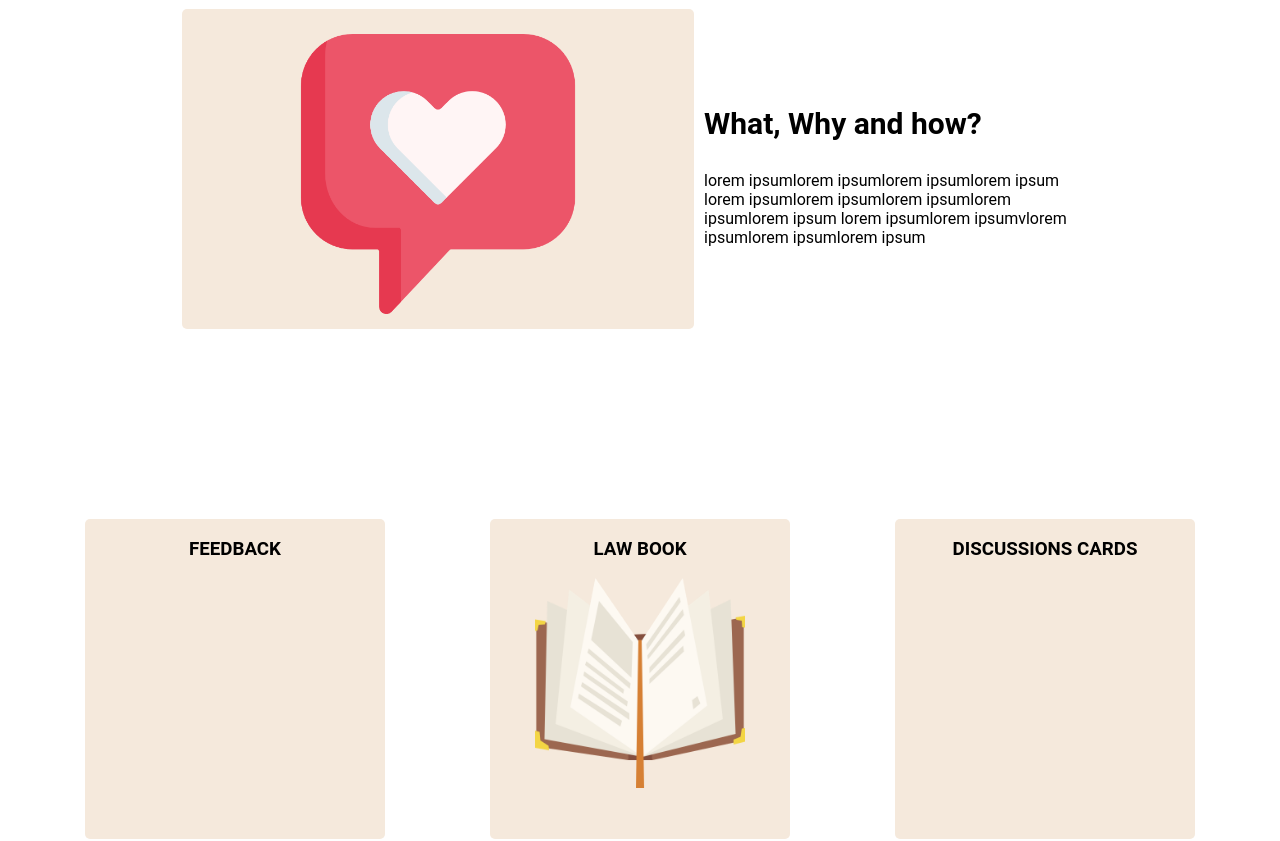
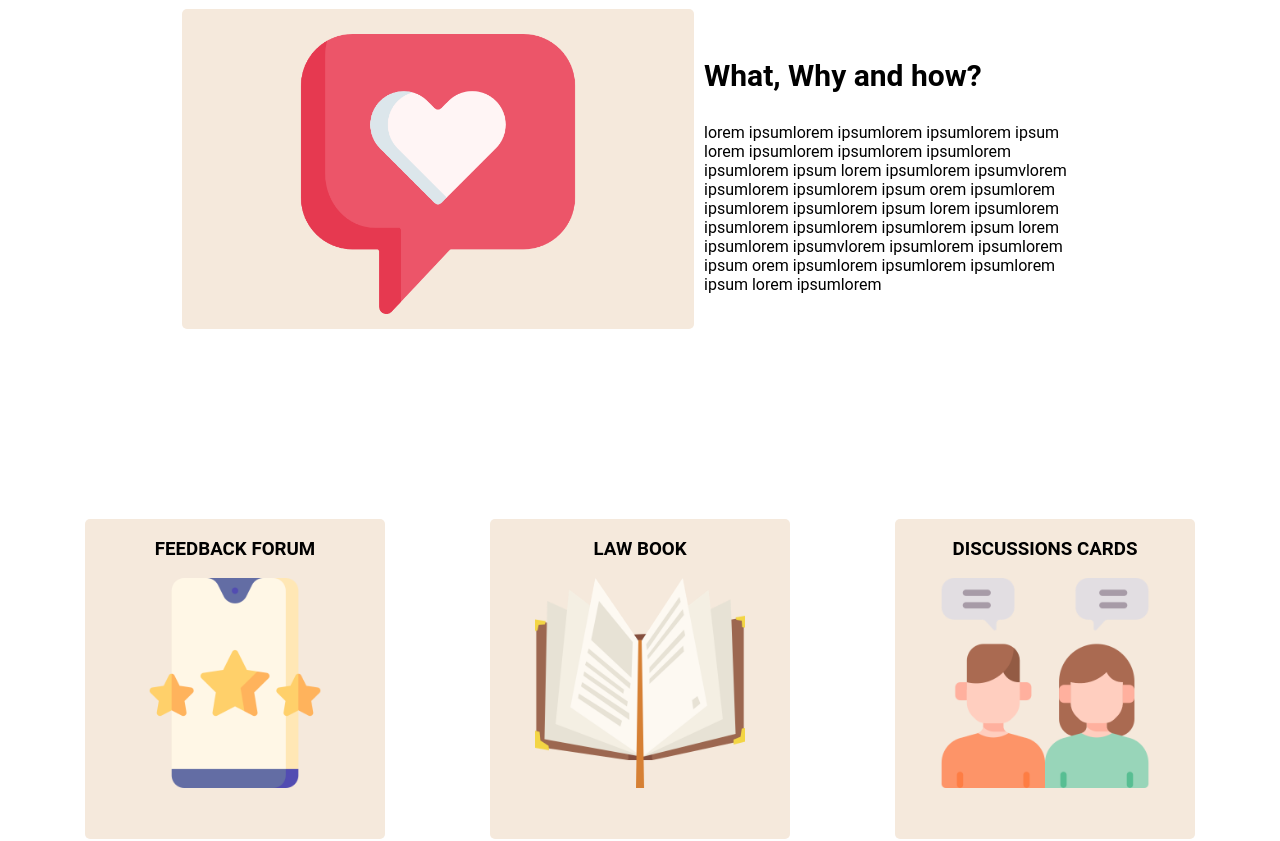
Before and after one commit to mhammarback/final-project, a React (Create React App) app in the folder frontend/: page / in a window 1280 px wide. Shown: the part 620-1461 px from the top of the page. Built offline with nearby package versions, Linux system fonts and the light colour scheme.

Commit message:
added icons for demo

```diff
--- a/frontend/src/pages/StartPage.js
+++ b/frontend/src/pages/StartPage.js
@@ -5,6 +5,8 @@ import { NavLink } from 'react-router-dom'
 import { LargeCard, MediumCard, SmallCard, WideCard } from '../lib/Cards'
 import Book from '../img/open-book.png'
 import Heart from '../img/love.png'
+import Discussion from '../img/debate.png'
+import Feedback from '../img/stars.png'
 
 export const StartPage = () => {
   return (
@@ -18,6 +20,10 @@ export const StartPage = () => {
           <p> lorem ipsumlorem ipsumlorem ipsumlorem ipsum
           lorem ipsumlorem ipsumlorem ipsumlorem ipsumlorem ipsum
           lorem ipsumlorem ipsumvlorem ipsumlorem ipsumlorem ipsum
+          orem ipsumlorem ipsumlorem ipsumlorem ipsum lorem ipsumlorem
+          ipsumlorem ipsumlorem ipsumlorem ipsum lorem ipsumlorem
+          ipsumvlorem ipsumlorem ipsumlorem ipsum
+          orem ipsumlorem ipsumlorem ipsumlorem ipsum lorem ipsumlorem
            </p>
          </div>
      </div>
@@ -25,7 +31,8 @@ export const StartPage = () => {
     <div className ="container-cards">
       <NavLink to ="/forum" className="nav-links">
         <SmallCard>
-          <h3>FEEDBACK</h3>
+          <h3>FEEDBACK FORUM</h3>
+          <Icon src={Feedback} alt="feedback icon" />
         </SmallCard>
       </NavLink>
 
@@ -39,6 +46,7 @@ export const StartPage = () => {
       <NavLink to ="/discussion" className="nav-links">
         <SmallCard>
           <h3>DISCUSSIONS CARDS</h3>
+          <Icon src={Discussion} alt="discussion icon" />
         </SmallCard>
       </NavLink>
     </div>
@@ -52,7 +60,6 @@ export const StartPage = () => {
 
     <div className ="wide-container">
       <WideCard>
-      <p>Link : https://www.frivilligtsex.se/summary-in-english/ </p>
       </WideCard>
     </div>
     </>
--- a/frontend/src/quiz/QuizHome.js
+++ b/frontend/src/quiz/QuizHome.js
@@ -1,11 +1,11 @@
 import React,{ useEffect } from 'react'
 import { useDispatch, useSelector } from 'react-redux'
 import { NavLink } from 'react-router-dom'
+import styled from 'styled-components/macro'
 
-import styled from 'styled-components/macro'
 import { user, getSecretMessage, logout } from '../reducers/user'
-
 import { Button } from '../lib/Button'
+import { ContainerCenter } from '../lib/Container'
 
 export const QuizHome = ({ setPage }) => {
 	const dispatch = useDispatch()
@@ -26,10 +26,12 @@ export const QuizHome = ({ setPage }) => {
 	return(
 		<>
 		<Section>
-		<h1>Welcome to the quiz page username</h1>
-		<h3>{`${secretMessage}`}</h3>
-		 <NavLink to="/quiz-start"><Button>start</Button></NavLink>
-		 <Button type="button" onClick={handleClick}>Log out</Button>
+		  <h1>Welcome to the quiz page username</h1>
+		  <h3>{`${secretMessage}`}</h3>
+			<ContainerCenter>
+			  <Button type="button" onClick={handleClick}>Log out</Button>
+		    <NavLink to="/quiz-start"><Button>start</Button></NavLink>
+			 </ContainerCenter>
 		</Section>
 		</>
 	)
```
Also changed, not shown: frontend/src/img/debate.png (added), frontend/src/img/stars.png (added), frontend/src/quiz/Quiz.js (line endings or trailing spaces).
